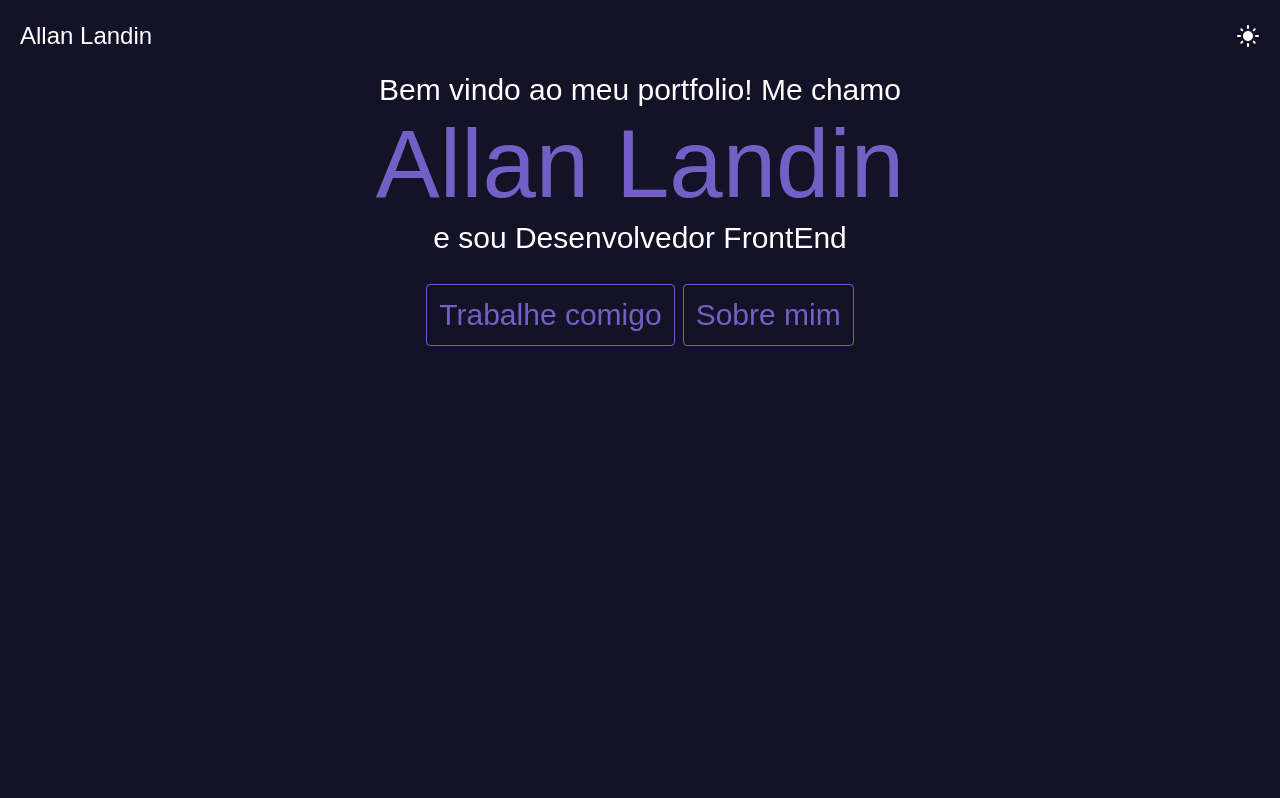
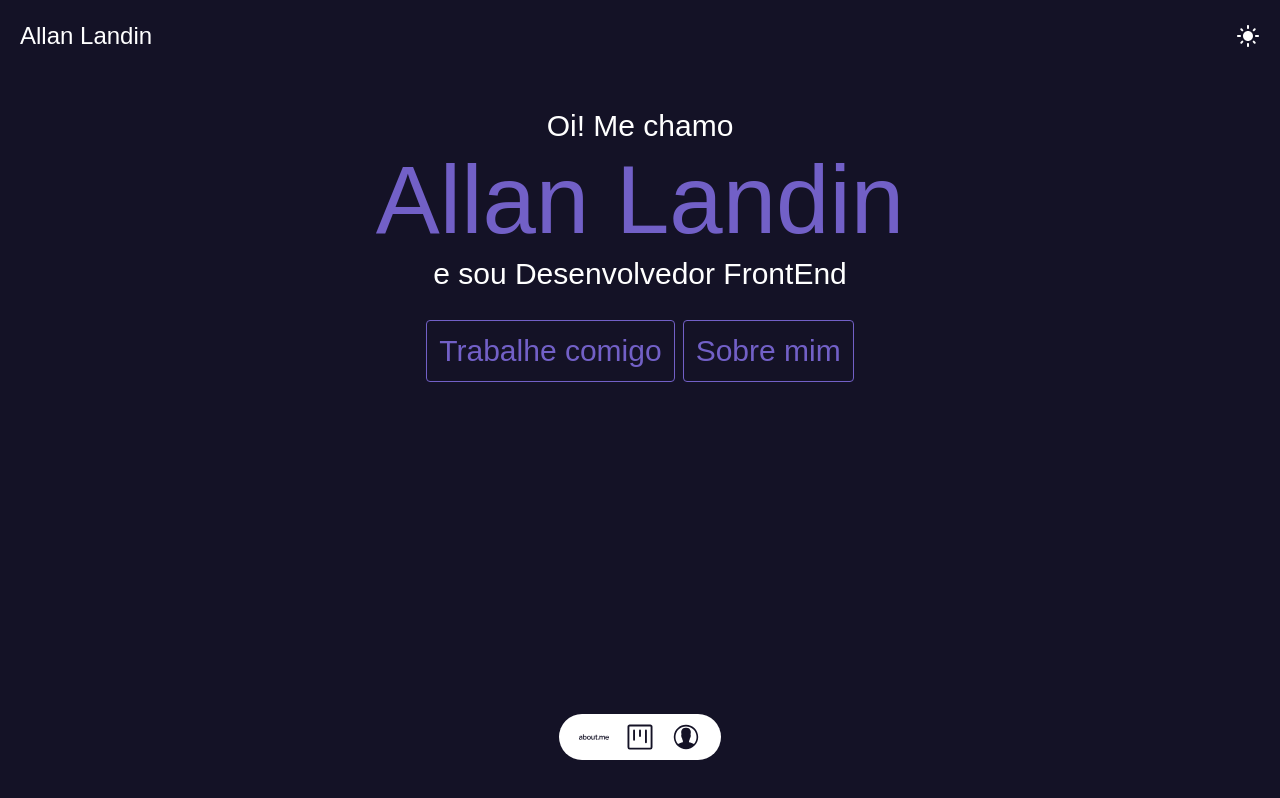
Before and after one commit to AllanLandin/Portfolio, a Next.js app: page / in a window 1280 px wide. Built offline with nearby package versions, Linux system fonts and the light colour scheme.

Commit message:
Add the suspense bar

```diff
--- /dev/null
+++ b/app/components/About.js
@@ -0,0 +1,3 @@
+export default function About() {
+  return <article></article>;
+}
--- a/app/components/Hero.js
+++ b/app/components/Hero.js
@@ -4,9 +4,9 @@ import { Fade } from "react-awesome-reveal";
 export default function Hero() {
   return (
     <Fade delay={100} duration={1500} direction="down">
-      <article className="flex flex-col items-center gap-7 text-3xl">
+      <article className="flex flex-col items-center gap-7 text-3xl my-9">
         <div className=" text-center font-poppins flex flex-col gap-2">
-          <h1 className="">Bem vindo ao meu portfolio! Me chamo</h1>
+          <h1 className="">Oi! Me chamo</h1>
           <h1 className="text-8xl text-emphasis">Allan Landin</h1>
           <p className="text-secondary">e sou Desenvolvedor FrontEnd</p>
         </div>
--- /dev/null
+++ b/app/components/SuspenseBar.js
@@ -0,0 +1,21 @@
+import Link from "next/link";
+import { GoProject } from "react-icons/go";
+import { SiAboutdotme } from "react-icons/si";
+import { IoIosContact } from "react-icons/io";
+import { Fade } from "react-awesome-reveal";
+
+export default function SuspenseBar() {
+  return (
+    <nav className="flex gap-4 bg-secondary py-2 px-5 rounded-full fixed bottom-10 end-1/2 translate-x-1/2 text-primary text-3xl items-center justify-center">
+      <Link className=" hover:text-emphasis" href="/">
+        <SiAboutdotme />
+      </Link>
+      <Link className="hover:text-emphasis" href="/">
+        <GoProject />
+      </Link>
+      <Link className="hover:text-emphasis" href="/">
+        <IoIosContact />
+      </Link>
+    </nav>
+  );
+}
--- a/app/page.js
+++ b/app/page.js
@@ -4,6 +4,8 @@ import Header from "@/app/components/Header";
 import Hero from "@/app/components/Hero";
 import { AppContextProvider } from "@/app/contexts/appContext";
 import { useEffect } from "react";
+import SuspenseBar from "@/app/components/SuspenseBar";
+import About from "@/app/components/About";
 
 export default function Home() {
   useEffect(() => {
@@ -19,9 +21,12 @@ export default function Home() {
 
   return (
     <AppContextProvider>
-      <main className="">
-        <Header />
+      <Header />
+
+      <main className="container mx-auto">
+        <SuspenseBar />
         <Hero />
+        <About />
       </main>
     </AppContextProvider>
   );
```
